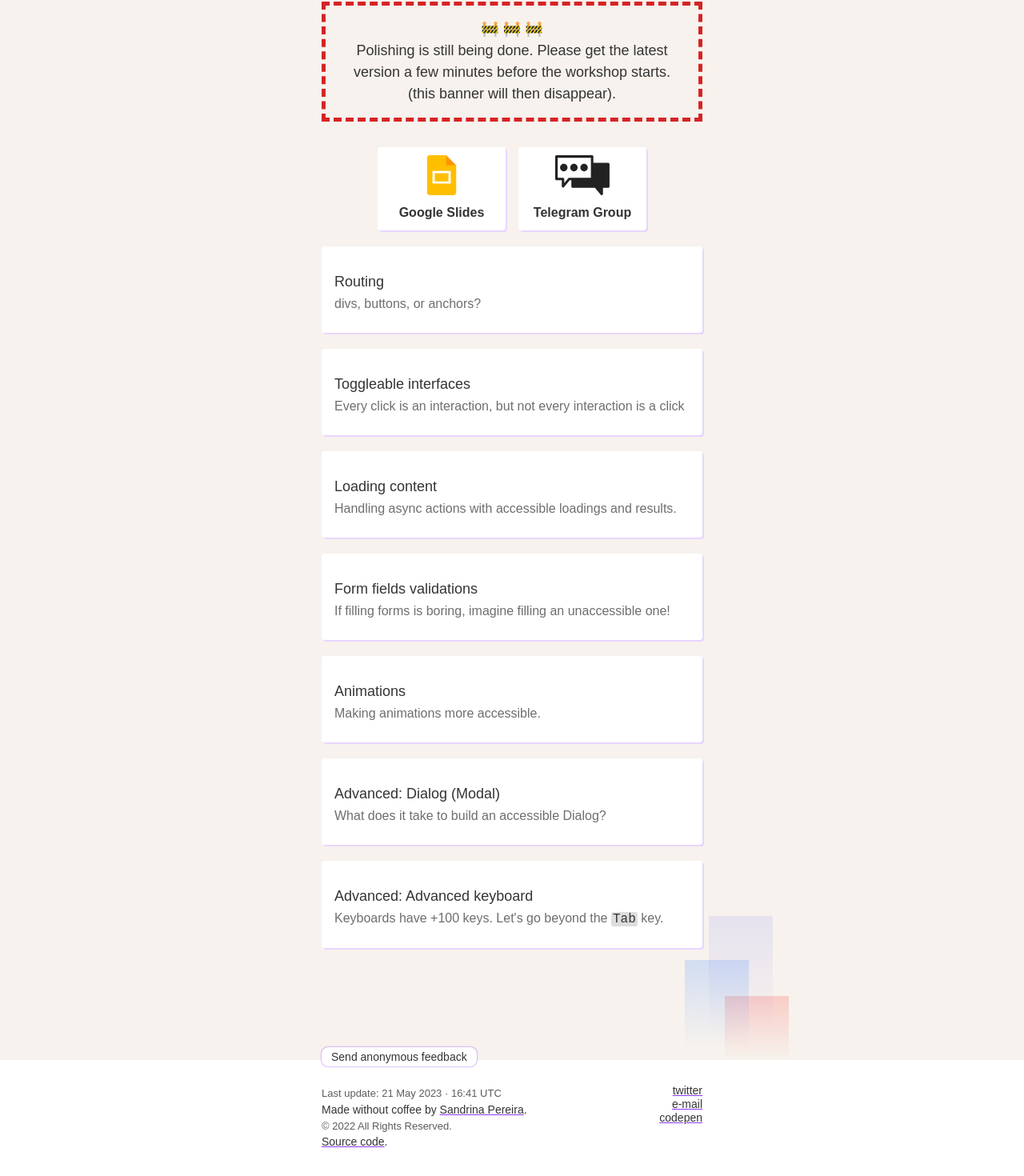
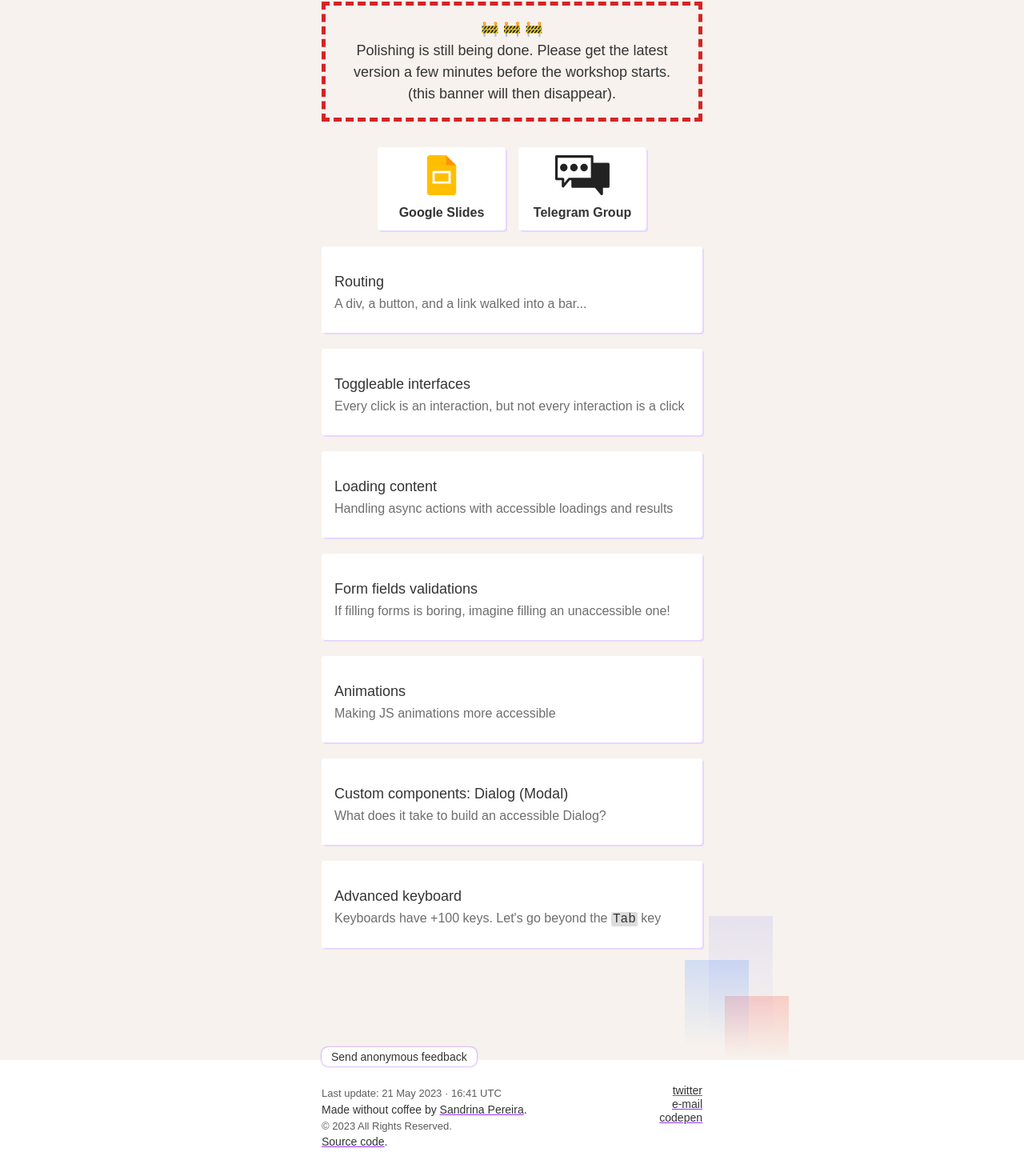
Before and after one commit to sandrina-p/workshop-a11y-jsdaycanarias, a Next.js app: page / in a window 1280 px wide. Shown: the part 150-1620 px from the top of the page at 80% size. Built offline with nearby package versions, Linux system fonts and the light colour scheme.

Commit message:
tweak titles

```diff
--- a/pages/index.js
+++ b/pages/index.js
@@ -85,25 +85,28 @@ export default function Home() {
           </Stack>
 
           <CardLink title="Routing" href="exercises/1">
-            divs, buttons, or anchors?
+            A div, a button, and a link walked into a bar...
           </CardLink>
           <CardLink title="Toggleable interfaces" href="exercises/2">
             Every click is an interaction, but not every interaction is a click
           </CardLink>
           <CardLink title="Loading content" href="exercises/3">
-            Handling async actions with accessible loadings and results.
+            Handling async actions with accessible loadings and results
           </CardLink>
           <CardLink title="Form fields validations" href="exercises/4">
             If filling forms is boring, imagine filling an unaccessible one!
           </CardLink>
           <CardLink title="Animations" href="exercises/5">
-            Making animations more accessible.
+            Making JS animations more accessible
           </CardLink>
-          <CardLink title="Advanced: Dialog (Modal)" href="exercises/6">
+          <CardLink
+            title="Custom components: Dialog (Modal)"
+            href="exercises/6"
+          >
             What does it take to build an accessible Dialog?
           </CardLink>
-          <CardLink title="Advanced: Advanced keyboard" href="exercises/7">
-            Keyboards have +100 keys. Let's go beyond the <code>Tab</code> key.
+          <CardLink title="Advanced keyboard" href="exercises/7">
+            Keyboards have +100 keys. Let's go beyond the <code>Tab</code> key
           </CardLink>
         </main>
         <Footer />
--- a/src/components/Footer.jsx
+++ b/src/components/Footer.jsx
@@ -141,7 +141,7 @@ export function Footer() {
             .
           </p>
 
-          <FooterCredits>© 2022 All Rights Reserved.</FooterCredits>
+          <FooterCredits>© 2023 All Rights Reserved.</FooterCredits>
           <p>
             <Link href="https://github.com/sandrina-p/workshop-a11y-jsdaycanarias">
               Source code
```
